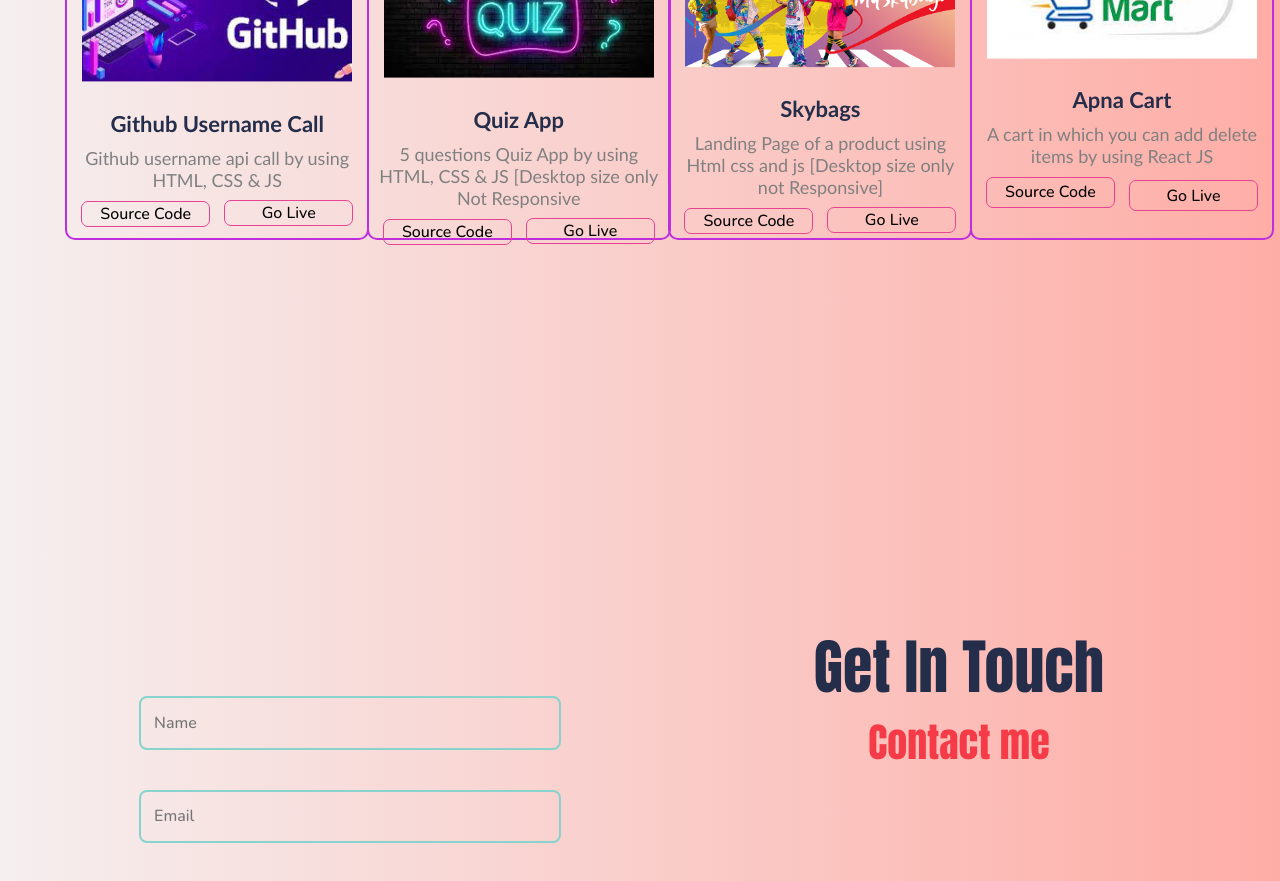
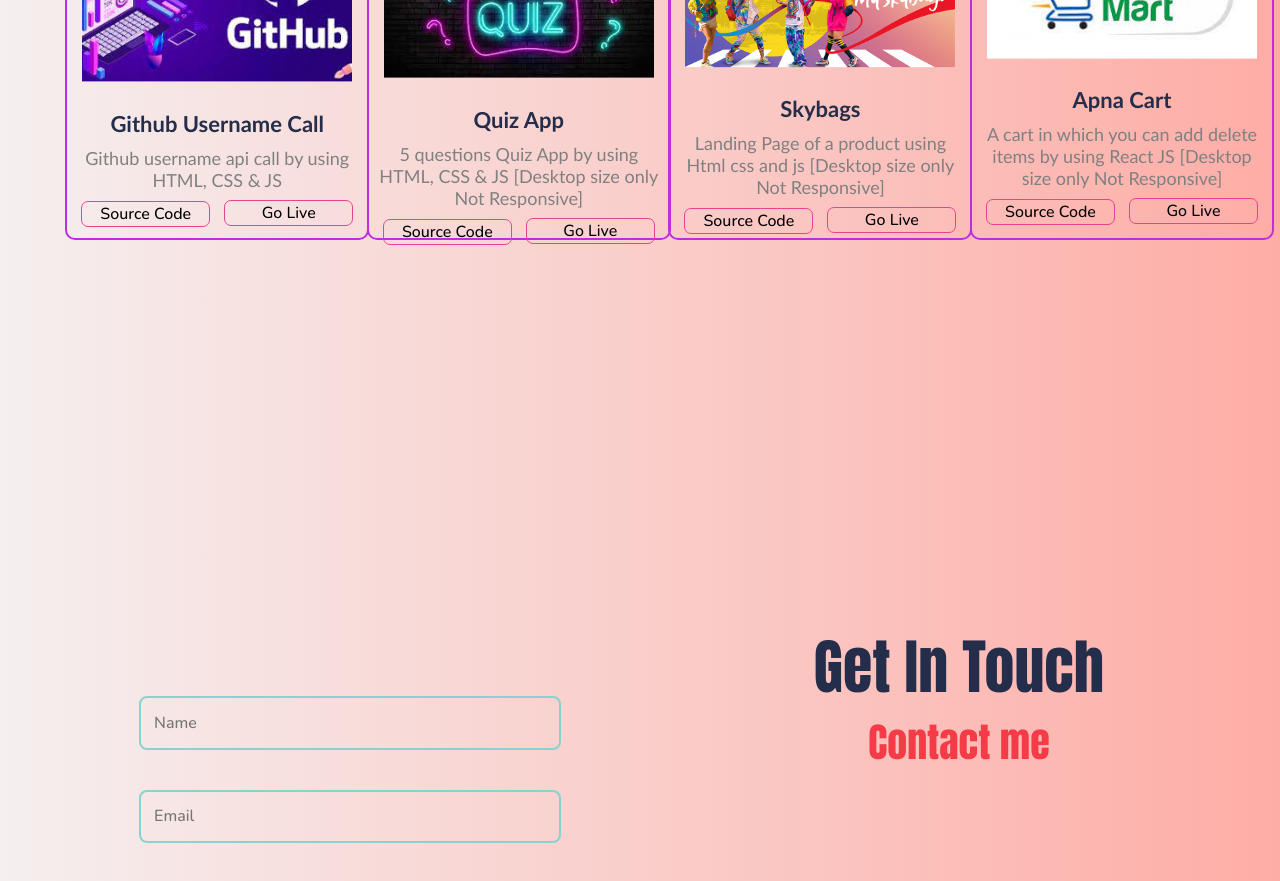
Before and after one commit to Anshkaran7/portfolio-karan, a React (Create React App) app: page / in a window 1280 px wide. Shown: the part 2240-3121 px from the top of the page. Built offline with nearby package versions, Linux system fonts and the light colour scheme; a web font is replaced by a local one.

Commit message:
Completed

```diff
--- a/src/Components/Projects/Projects.jsx
+++ b/src/Components/Projects/Projects.jsx
@@ -51,7 +51,7 @@ const Projects = () => {
           }}
             photo={Project2}
             heading={"Quiz App"}
-            detail={"5 questions Quiz App by using HTML, CSS & JS [Desktop size only Not Responsive"}
+            detail={"5 questions Quiz App by using HTML, CSS & JS [Desktop size only Not Responsive]"}
           />
         </div>
         <div className="projectC">
@@ -63,7 +63,7 @@ const Projects = () => {
           }}
             photo={Project3}
             heading={"Skybags"}
-            detail={"Landing Page of a product using Html css and js [Desktop size only not Responsive] "}
+            detail={"Landing Page of a product using Html css and js [Desktop size only Not Responsive] "}
           />
         </div>
         <div className="projectD">
@@ -76,7 +76,7 @@ const Projects = () => {
             photo={Project4}
             heading={"Apna Cart"}
             detail={
-              "A cart in which you can add delete items by using React JS "
+              "A cart in which you can add delete items by using React JS [Desktop size only Not Responsive]  "
             }
           />
         </div>
```
